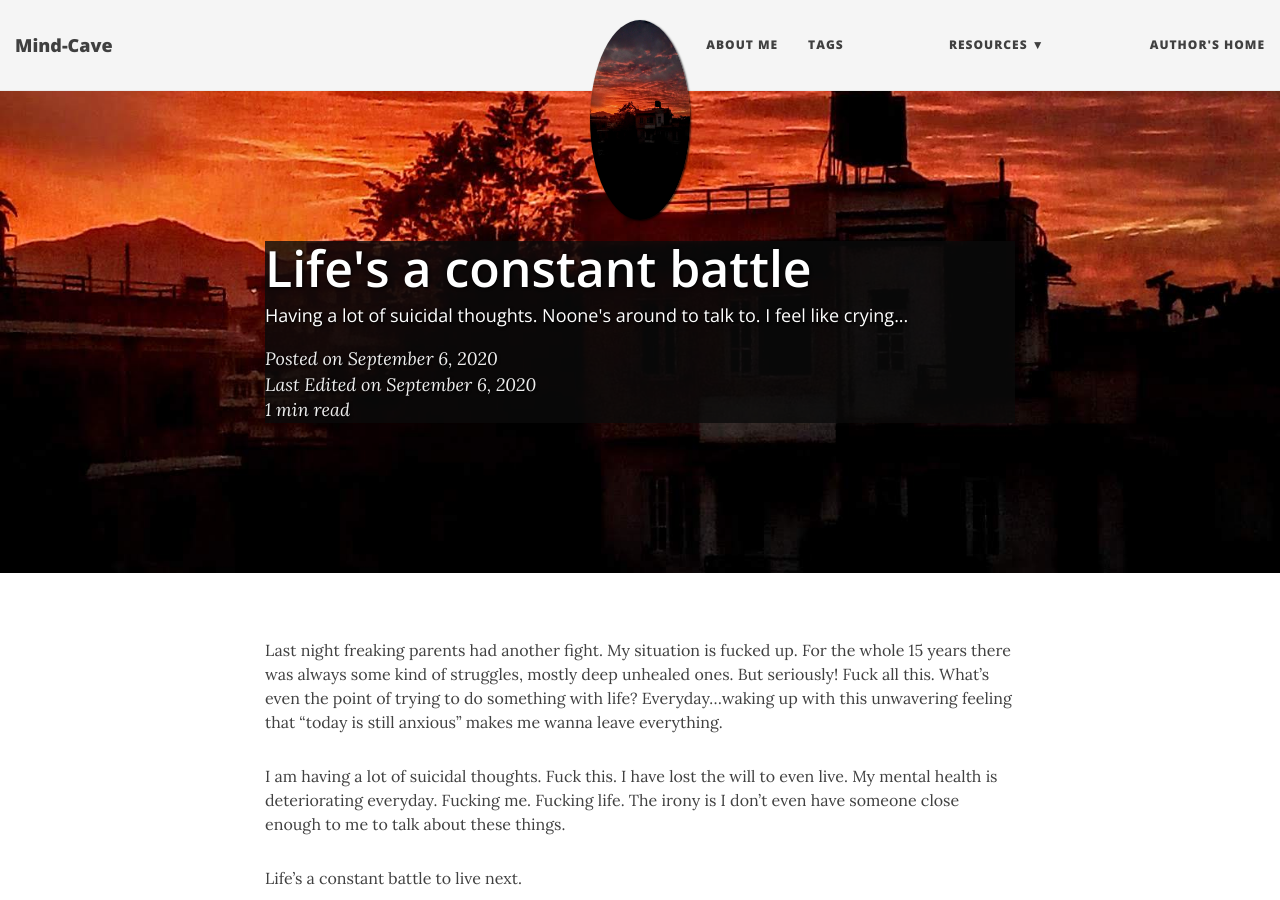
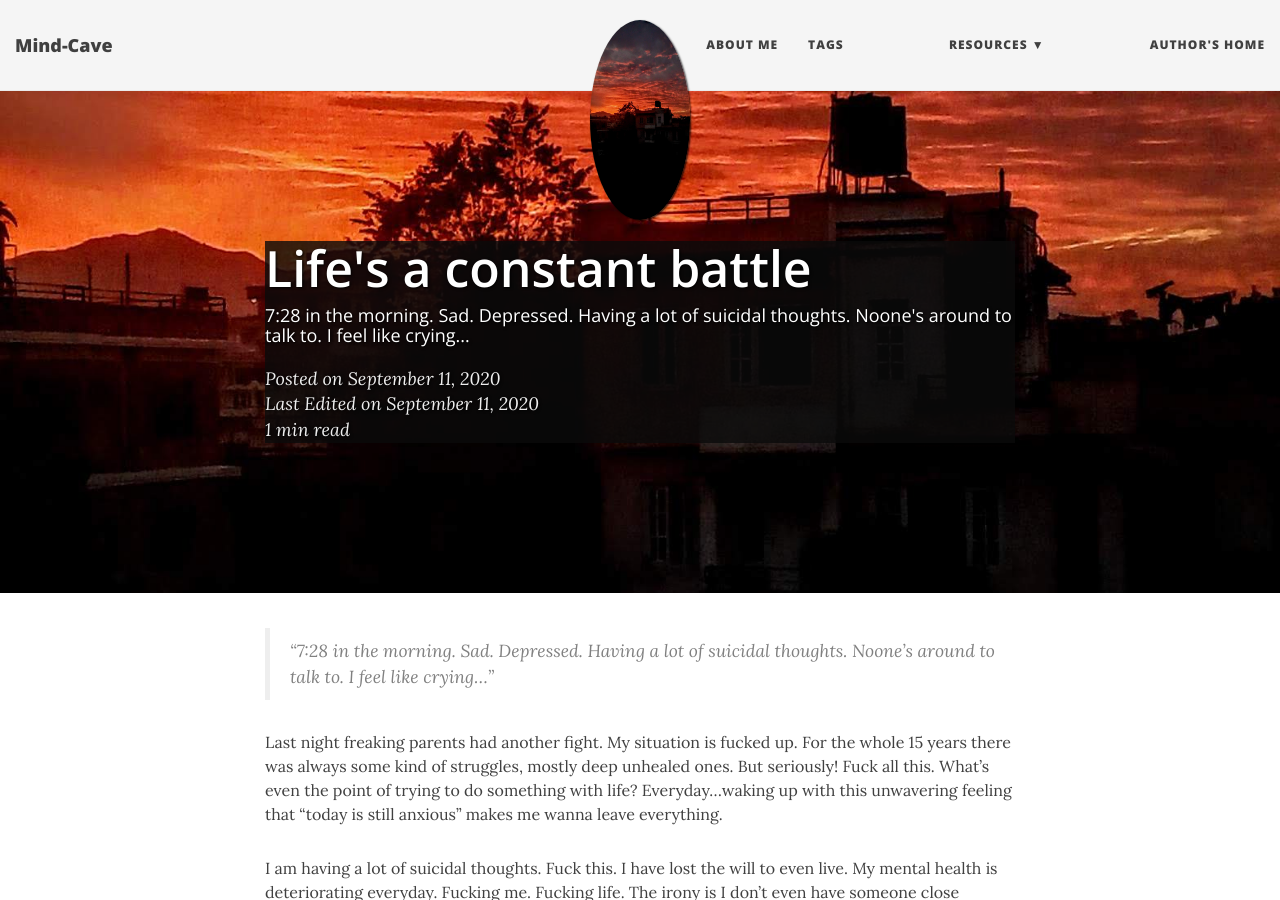
Before and after one commit to NISH1001/mind-cave, a Jekyll site: the page built from _posts/2020-09-11-life-battle.markdown, in a window 1280 px wide and 900 px high. Built offline with Jekyll 4.4.1, drawn with Linux system fonts in a browser that asks for light colours; nearby versions of some CDN libraries; comment, search, counter and statistics services are not loaded.

Commit message:
Fix date

```diff
--- a/_posts/2020-09-11-life-battle.markdown
+++ b/_posts/2020-09-11-life-battle.markdown
@@ -1,16 +1,20 @@
 ---
 layout: post
 title:  "Life's a constant battle"
-date:   2020-09-06 19:05:00 +0545
-last_edited_on:   2020-09-06 20:1k:00 +0545
+date:   2020-09-11 07:28:00 +0545
+last_edited_on:   2020-09-11 07:30:00 +0545
 categories: writing
 tags: writing suicide life emotion
-subtitle: "Having a lot of suicidal thoughts. Noone's around to talk to. I feel like crying..."
+subtitle: "7:28 in the morning. Sad. Depressed. Having a lot of suicidal thoughts. Noone's around to talk to. I feel like crying..."
 comments: true
 header-img: "img/post-headers/2020-02-06-silence-of-time.jpg"
 image: "img/post-headers/2020-02-06-silence-of-time.jpg"
 bigimg: "img/post-headers/2020-02-06-silence-of-time.jpg"
 ---
+
+
+> "7:28 in the morning. Sad. Depressed. Having a lot of suicidal thoughts. Noone's around to talk to. I feel like crying..."
+
 
 
 Last night freaking parents had another fight. My situation is fucked up. For the whole 15 years there was always some kind of struggles, mostly deep unhealed ones. But seriously! Fuck all this. What’s even the point of trying to do something with life? Everyday...waking up with this unwavering feeling that “today is still anxious” makes me wanna leave everything.
```
